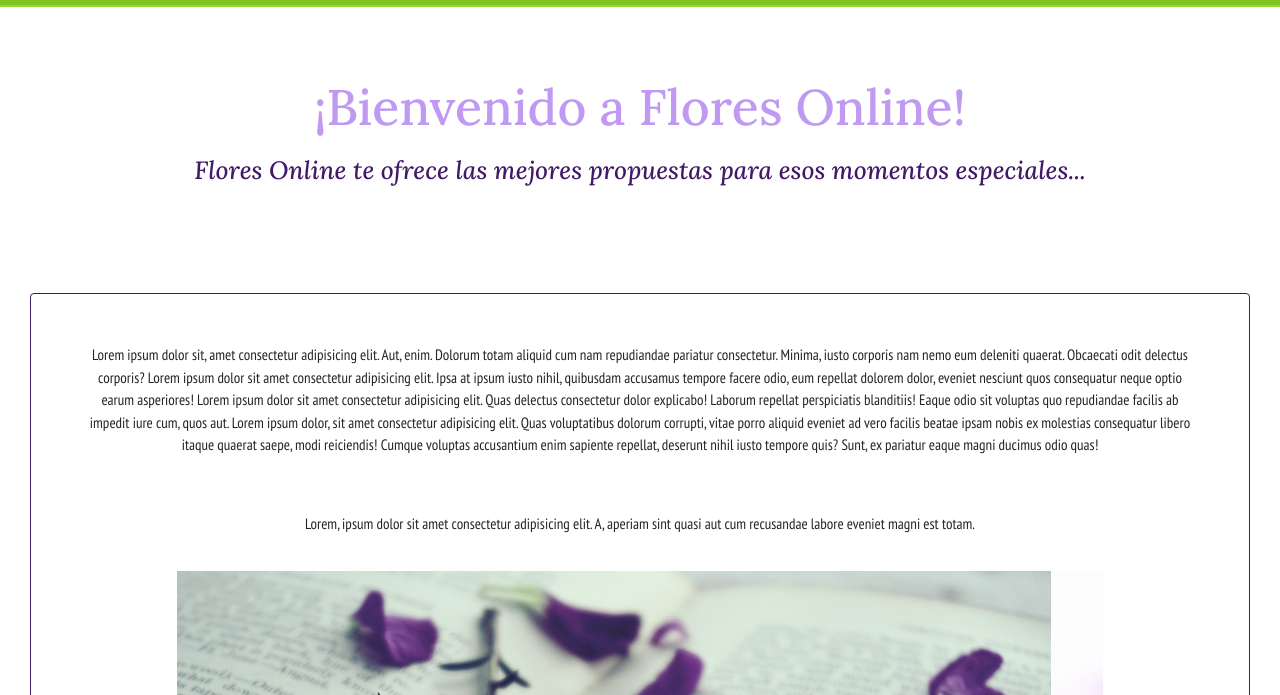
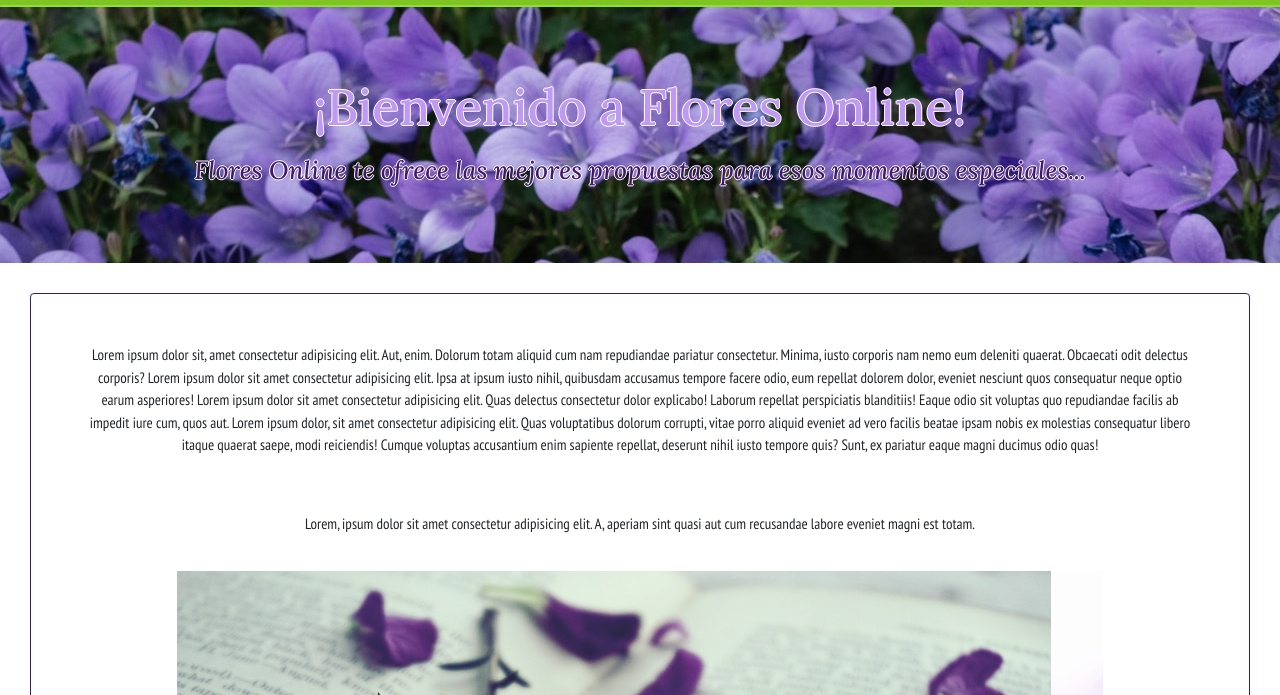
Before and after one commit to camila-camano/desarrollo-web, a website: page index.html in a window 1280 px wide. Shown: the part 105-800 px from the top of the page. Drawn offline with nearby package versions, Linux system fonts and the light colour scheme; the site is published under a folder, as on GitHub Pages, so addresses that start at the root find nothing; a web font is replaced by a local one.

Commit message:
fix del header de index

```diff
--- a/scss/_index.scss
+++ b/scss/_index.scss
@@ -7,7 +7,7 @@ main {
 
   height: 100%;
   .intro {
-    background-image: url(/img/pink_flowers.jpg);
+    background-image: url(../img/pink_flowers.jpg);
     // filter: saturate(0.6);
     padding: 50px;
     width: 100%;
```
Also changed, not shown: css/style.css.
